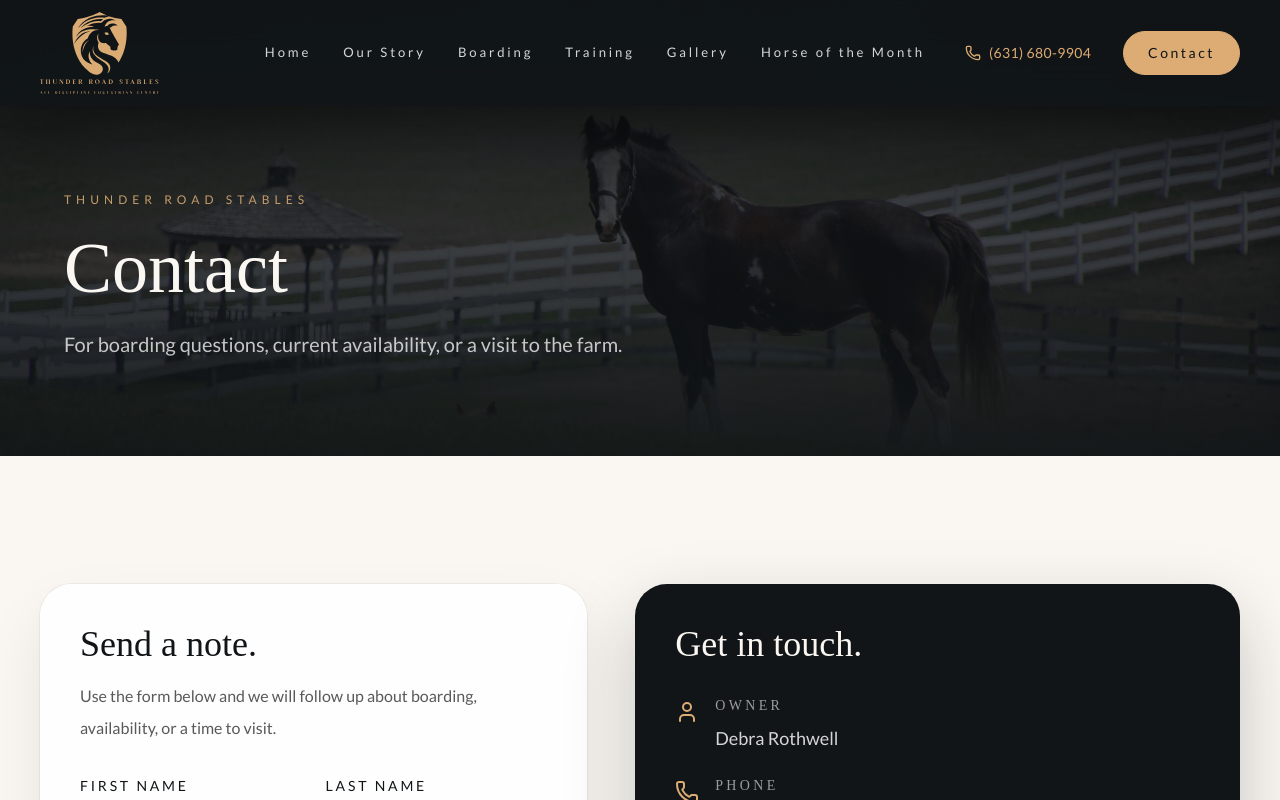
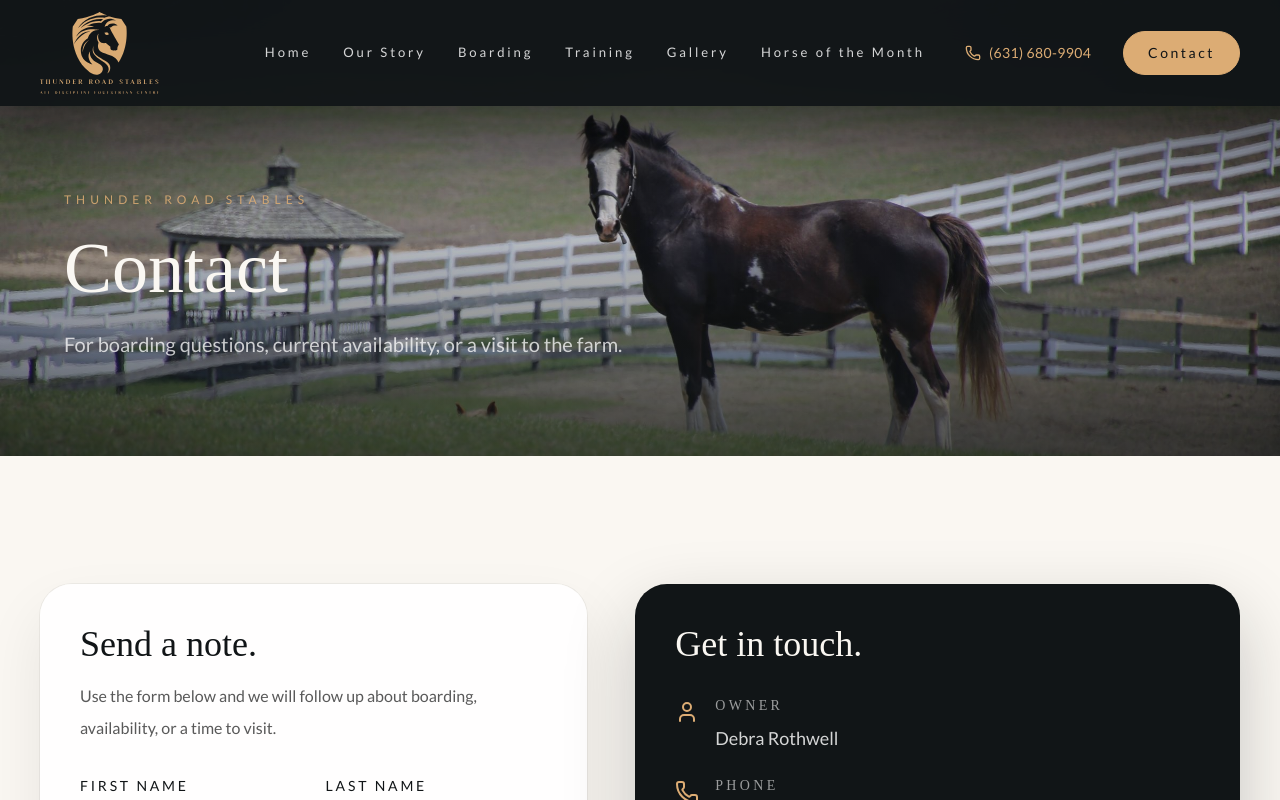
Before and after one commit to Midorivi/thunder-road-stables, a React (Vite) app: page /contact in a window 1280 px wide. Shown: the top 800 px of the page. Built offline with nearby package versions, Linux system fonts and the light colour scheme; the HTML template or start-up script is replaced by a standard one; a web font is replaced by a local one.

Commit message:
Scroll to top on route change, lighten page hero overlay so photos are visible

```diff
--- a/src/components/layout/Layout.tsx
+++ b/src/components/layout/Layout.tsx
@@ -1,10 +1,18 @@
-import { Outlet } from 'react-router-dom';
+import { useEffect } from 'react';
+import { Outlet, useLocation } from 'react-router-dom';
 import { Header } from './Header';
 import { Footer } from './Footer';
+
+function ScrollToTop() {
+  const { pathname } = useLocation();
+  useEffect(() => { window.scrollTo(0, 0); }, [pathname]);
+  return null;
+}
 
 export function Layout() {
   return (
     <div className="flex min-h-screen flex-col bg-[#FAF7F2]">
+      <ScrollToTop />
       <Header />
       <main className="flex-grow">
         <Outlet />
--- a/src/components/ui/PageHero.tsx
+++ b/src/components/ui/PageHero.tsx
@@ -11,8 +11,7 @@ export function PageHero({ title, subtitle, label = 'Thunder Road Stables', imag
   return (
     <div className="relative overflow-hidden px-4 pb-20 pt-40 md:px-6 md:pb-24 md:pt-48">
       <img src={image} alt="Thunder Road Stables" className="absolute inset-0 h-full w-full object-cover" />
-      <div className="absolute inset-0 bg-black/50" />
-      <div className="absolute inset-0 bg-[linear-gradient(180deg,rgba(17,21,23,0.9),rgba(17,21,23,0.58),rgba(17,21,23,0.92))]" />
+      <div className="absolute inset-0 bg-[linear-gradient(180deg,rgba(17,21,23,0.6),rgba(17,21,23,0.25),rgba(17,21,23,0.7))]" />
       <div className="page-shell relative z-10">
         <AnimatedSection className="max-w-4xl">
           <p className="text-xs uppercase tracking-[0.42em] text-[#DCAC74]/88">{label}</p>
```
